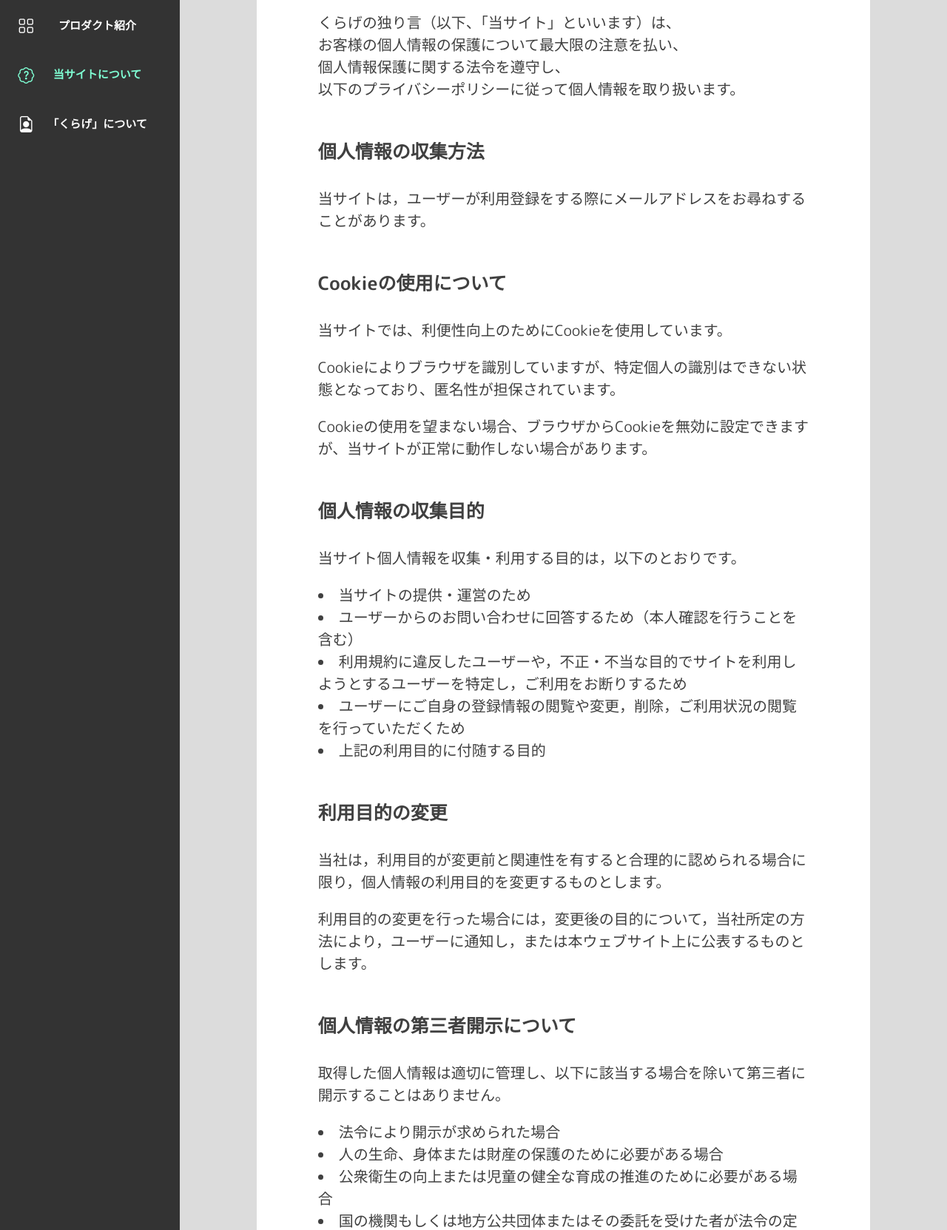
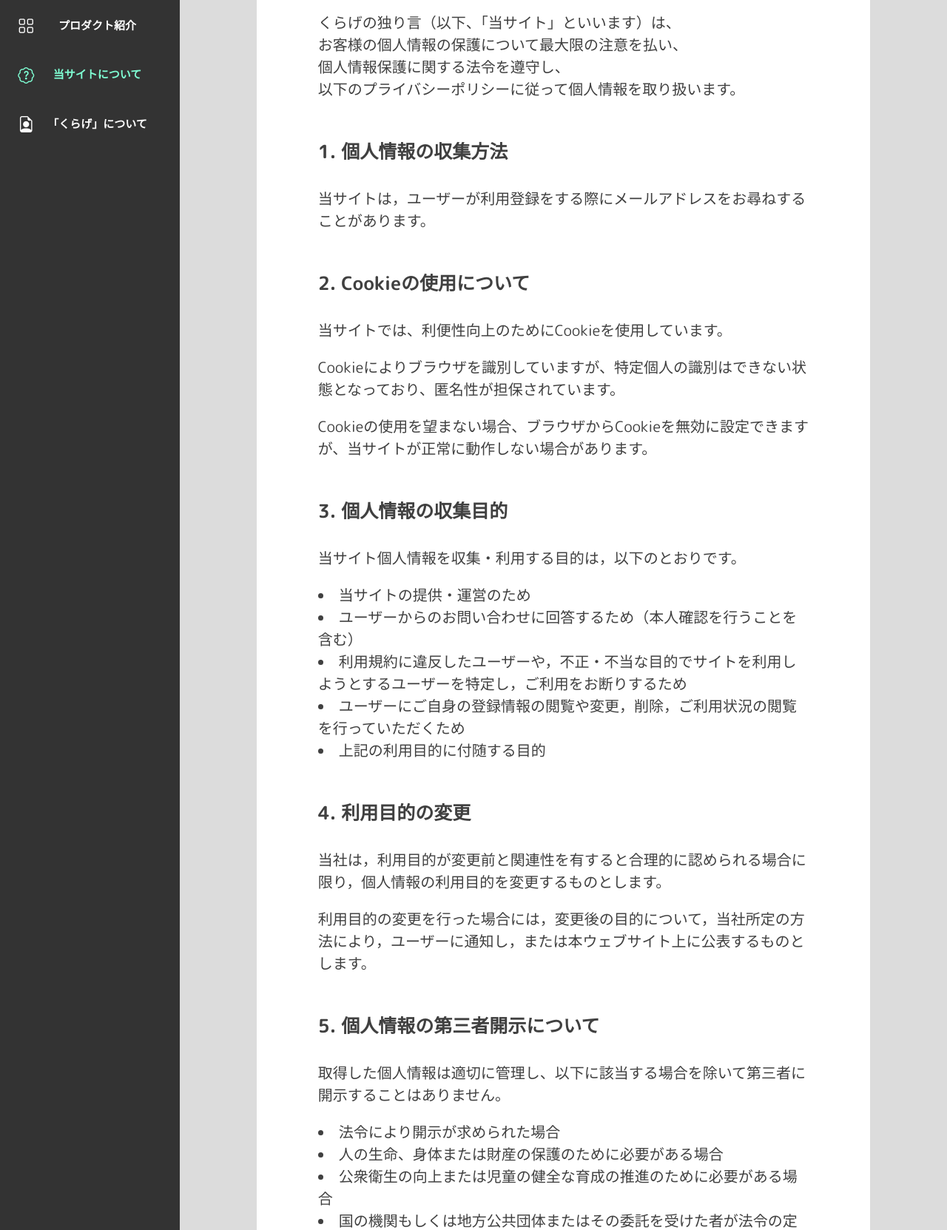
Before and after one commit to k-azuki-t/Django_Article_Project, a Django app: page /about/this_site/privacy_policy/ in a window 1280 px wide. Shown: the part 154-1817 px from the top of the page at 74% size. Run offline with Django 5.2, Linux system fonts and the light colour scheme; some libraries are stand-ins or nearby versions.

Commit message:
プライバシーポリシー 修正

```diff
--- a/templates/about/about_privacy_policy.html
+++ b/templates/about/about_privacy_policy.html
@@ -17,12 +17,12 @@
             </p>
         </div>
         <div class="width-100 margin-vertical-50">
-            <div class="sub-title width-80 margin-horizontal-auto">個人情報の収集方法</div>
+            <div class="sub-title width-80 margin-horizontal-auto">1. 個人情報の収集方法</div>
             <div class="width-80 margin-horizontal-auto">
             <p>当サイトは，ユーザーが利用登録をする際にメールアドレスをお尋ねすることがあります。</p>
         </div>
         <div class="width-100 margin-vertical-50">
-            <div class="sub-title width-80 margin-horizontal-auto">Cookieの使用について</div>
+            <div class="sub-title width-80 margin-horizontal-auto">2. Cookieの使用について</div>
             <div class="width-80 margin-horizontal-auto">
                 <p>当サイトでは、利便性向上のためにCookieを使用しています。</p>
                 <p>Cookieによりブラウザを識別していますが、特定個人の識別はできない状態となっており、匿名性が担保されています。</p>
@@ -31,7 +31,7 @@
         </div>
         </div>
         <div class="width-100 margin-vertical-50">
-            <div class="sub-title width-80 margin-horizontal-auto">個人情報の収集目的</div>
+            <div class="sub-title width-80 margin-horizontal-auto">3. 個人情報の収集目的</div>
             <div class="width-80 margin-horizontal-auto">
                 <p>当サイト個人情報を収集・利用する目的は，以下のとおりです。</p>
                 <li>当サイトの提供・運営のため</li>
@@ -42,14 +42,14 @@
             </div>
         </div>
         <div class="width-100 margin-vertical-50">
-            <div class="sub-title width-80 margin-horizontal-auto">利用目的の変更</div>
+            <div class="sub-title width-80 margin-horizontal-auto">4. 利用目的の変更</div>
             <div class="width-80 margin-horizontal-auto">
                 <p>当社は，利用目的が変更前と関連性を有すると合理的に認められる場合に限り，個人情報の利用目的を変更するものとします。</p>
                 <p>利用目的の変更を行った場合には，変更後の目的について，当社所定の方法により，ユーザーに通知し，または本ウェブサイト上に公表するものとします。</p>
             </div>
         </div>
         <div class="width-100 margin-vertical-50">
-            <div class="sub-title width-80 margin-horizontal-auto">個人情報の第三者開示について</div>
+            <div class="sub-title width-80 margin-horizontal-auto">5. 個人情報の第三者開示について</div>
             <div class="width-80 margin-horizontal-auto">
                 <p>取得した個人情報は適切に管理し、以下に該当する場合を除いて第三者に開示することはありません。</p>
                 <li>法令により開示が求められた場合</li>
```
